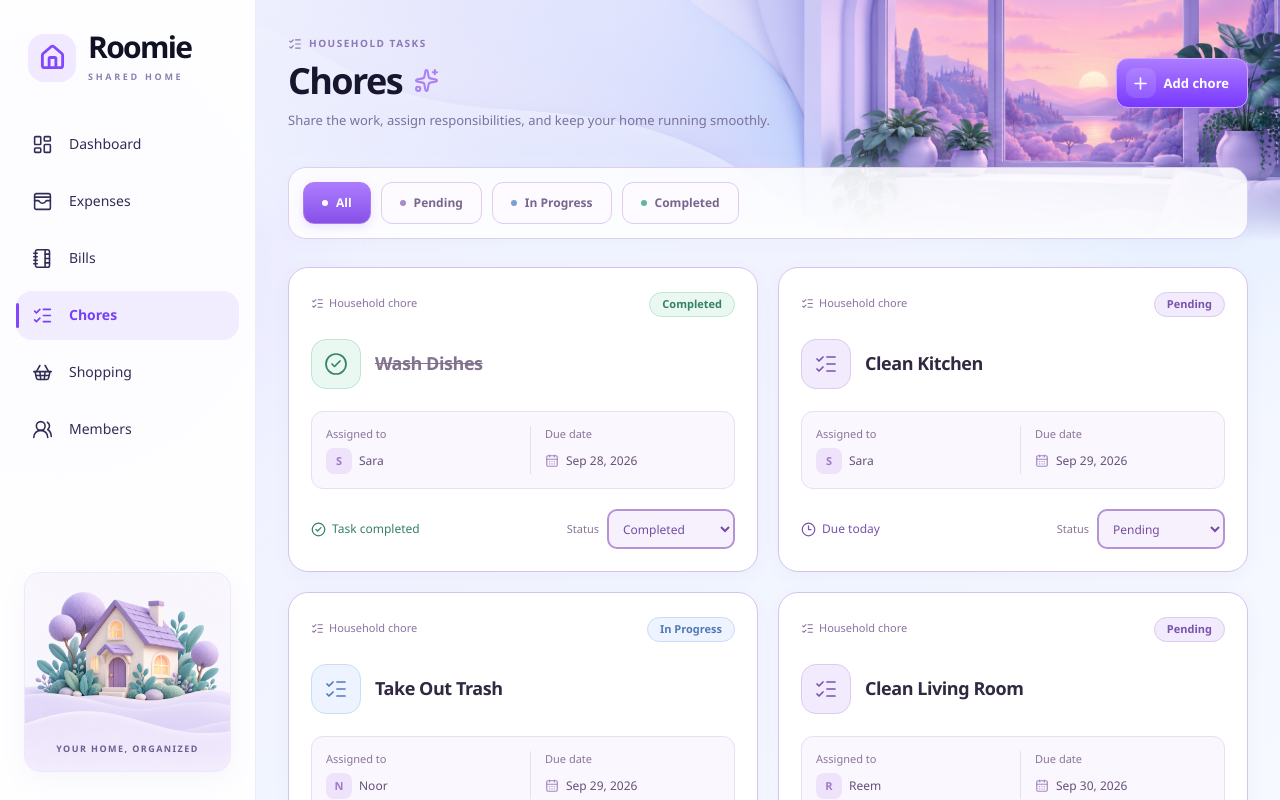
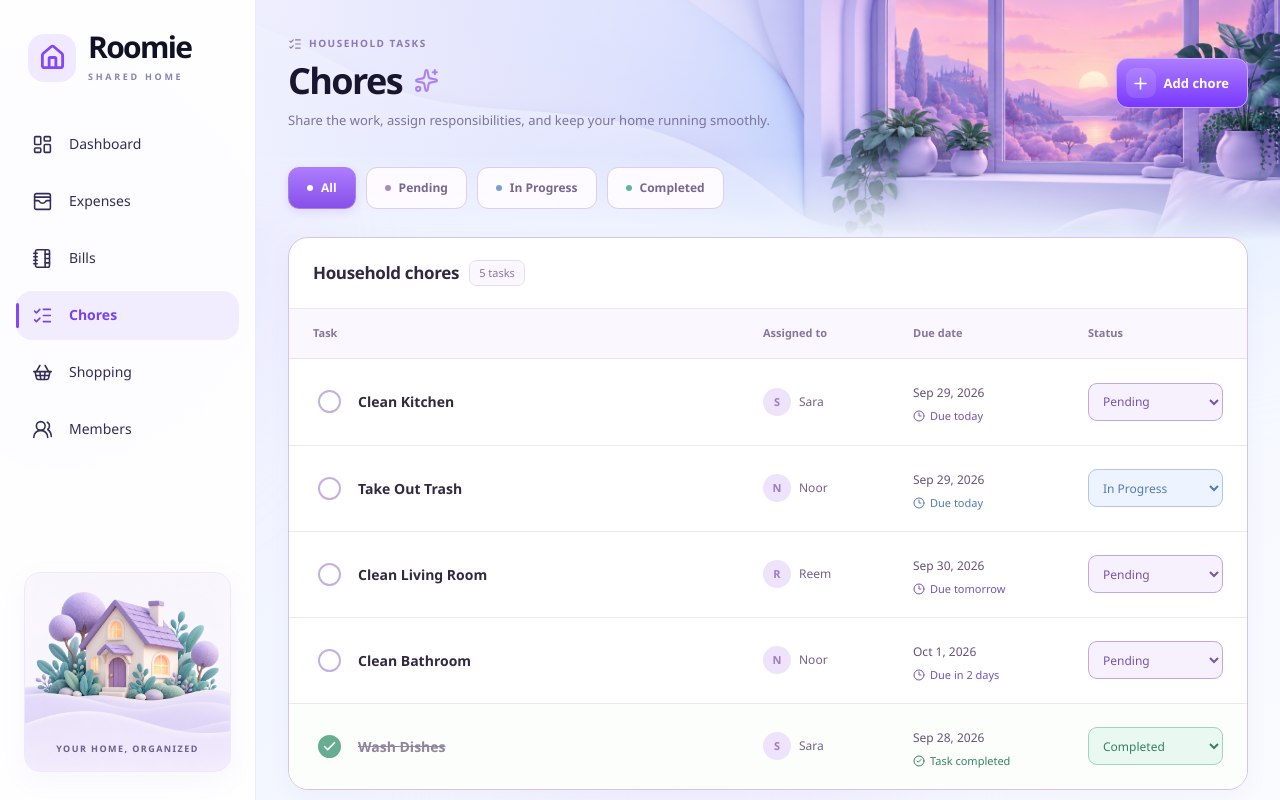
Before and after one commit to noorkamleh/roomie, a React (Vite) app: page /chores in a window 1280 px wide. Shown: the top 800 px of the page. Built offline with nearby package versions, Linux system fonts and the light colour scheme.

Commit message:
style(chores): replace task cards with a compact task list

```diff
--- a/src/features/chores/components/ChoreCard.tsx
+++ /dev/null
@@ -1,89 +0,0 @@
-import { CalendarDays, CircleCheck, Clock3, ListChecks } from "lucide-react";
-import type { Chore } from "../../../shared/types";
-import { daysUntil, dueLabel } from "../../../shared/utils/dates";
-import StatusBadge from "../../../shared/components/StatusBadge";
-import { choreStatuses, formatChoreDate } from "../utils/presentation";
-
-interface ChoreCardProps {
-  chore: Chore;
-  today: string;
-  onStatusChange: (chore: Chore, status: Chore["status"]) => void;
-}
-
-function ChoreCard({ chore, today, onStatusChange }: ChoreCardProps) {
-  const completed = chore.status === "completed";
-  const overdue = !completed && daysUntil(chore.dueDate, today) < 0;
-  return (
-    <article className={`chore-card chore-card--${chore.status}`}>
-      <div className="chore-card-topline">
-        <span className="chore-kind">
-          <ListChecks size={13} aria-hidden="true" />
-          Household chore
-        </span>
-        <div className="chore-status">
-          <StatusBadge status={chore.status} />
-        </div>
-      </div>
-      <div className="chore-card-heading">
-        <div className="chore-icon">
-          {completed ? (
-            <CircleCheck size={24} strokeWidth={1.7} aria-hidden="true" />
-          ) : (
-            <ListChecks size={24} strokeWidth={1.7} aria-hidden="true" />
-          )}
-        </div>
-        <h2>{chore.title}</h2>
-      </div>
-      <dl className="chore-details">
-        <div>
-          <dt>Assigned to</dt>
-          <dd>
-            <span className="chore-assignee-avatar" aria-hidden="true">
-              {chore.assignedTo.slice(0, 1).toUpperCase()}
-            </span>
-            {chore.assignedTo}
-          </dd>
-        </div>
-        <div>
-          <dt>Due date</dt>
-          <dd>
-            <CalendarDays size={14} aria-hidden="true" />
-            <time dateTime={chore.dueDate}>
-              {formatChoreDate(chore.dueDate)}
-            </time>
-          </dd>
-        </div>
-      </dl>
-      <div className="chore-card-footer">
-        <p className={`chore-timing ${overdue ? "is-overdue" : ""}`}>
-          {completed ? (
-            <CircleCheck size={15} aria-hidden="true" />
-          ) : (
-            <Clock3 size={15} aria-hidden="true" />
-          )}
-          {completed ? "Task completed" : dueLabel(chore.dueDate, today)}
-        </p>
-        <label className="chore-status-control">
-          <span>Status</span>
-          <select
-            aria-label={`Status of ${chore.title}`}
-            value={chore.status}
-            onChange={(event) => {
-              const status = choreStatuses.find(
-                (value) => value === event.target.value,
-              );
-              if (status) onStatusChange(chore, status);
-            }}
-          >
-            {choreStatuses.map((status) => (
-              <option key={status} value={status}>
-                {status.replaceAll("-", " ")}
-              </option>
-            ))}
-          </select>
-        </label>
-      </div>
-    </article>
-  );
-}
-export default ChoreCard;
--- /dev/null
+++ b/src/features/chores/components/ChoreList.tsx
@@ -0,0 +1,44 @@
+import type { Chore } from "../../../shared/types";
+import EmptyState from "../../../shared/components/EmptyState";
+import ChoreRow from "./ChoreRow";
+
+interface ChoreListProps {
+  entries: Chore[];
+  today: string;
+  onStatusChange: (chore: Chore, status: Chore["status"]) => void;
+}
+
+function ChoreList({ entries, today, onStatusChange }: ChoreListProps) {
+  return (
+    <section className="chore-list" aria-labelledby="chore-list-heading">
+      <div className="chore-list-heading">
+        <h2 id="chore-list-heading">Household chores</h2>
+        <span>
+          {entries.length} {entries.length === 1 ? "task" : "tasks"}
+        </span>
+      </div>
+      <div className="chore-list-columns" aria-hidden="true">
+        <span>Task</span>
+        <span>Assigned to</span>
+        <span>Due date</span>
+        <span>Status</span>
+      </div>
+      <ul aria-label="Household chores">
+        {entries.map((chore) => (
+          <ChoreRow
+            key={chore.id}
+            chore={chore}
+            today={today}
+            onStatusChange={onStatusChange}
+          />
+        ))}
+      </ul>
+      {entries.length === 0 && (
+        <div className="chore-list-empty">
+          <EmptyState message="No chores in this view." />
+        </div>
+      )}
+    </section>
+  );
+}
+export default ChoreList;
--- /dev/null
+++ b/src/features/chores/components/ChoreRow.tsx
@@ -0,0 +1,85 @@
+import { Check, CircleCheck, Clock3 } from "lucide-react";
+import type { Chore } from "../../../shared/types";
+import { daysUntil, dueLabel } from "../../../shared/utils/dates";
+import { choreStatuses, formatChoreDate } from "../utils/presentation";
+
+interface ChoreRowProps {
+  chore: Chore;
+  today: string;
+  onStatusChange: (chore: Chore, status: Chore["status"]) => void;
+}
+
+function ChoreRow({ chore, today, onStatusChange }: ChoreRowProps) {
+  const completed = chore.status === "completed";
+  const days = daysUntil(chore.dueDate, today);
+  const overdue = !completed && days < 0;
+  const timing = completed
+    ? "Task completed"
+    : days === -1
+      ? "1 day overdue"
+      : dueLabel(chore.dueDate, today);
+  return (
+    <li className={`chore-row chore-row--${chore.status}`}>
+      <div className="chore-row-task">
+        <label className="chore-completion">
+          <input
+            type="checkbox"
+            aria-label={`Complete ${chore.title}`}
+            checked={completed}
+            onChange={(event) =>
+              onStatusChange(
+                chore,
+                event.target.checked ? "completed" : "pending",
+              )
+            }
+          />
+          <span aria-hidden="true">
+            {completed && <Check size={15} strokeWidth={2.5} />}
+          </span>
+        </label>
+        <h3>{chore.title}</h3>
+      </div>
+      <div className="chore-row-assignee">
+        <span className="chore-cell-label">Assigned to</span>
+        <span className="chore-person">
+          <span className="chore-assignee-avatar" aria-hidden="true">
+            {chore.assignedTo.slice(0, 1).toUpperCase()}
+          </span>
+          <span>{chore.assignedTo}</span>
+        </span>
+      </div>
+      <div className="chore-row-date">
+        <span className="chore-cell-label">Due date</span>
+        <time dateTime={chore.dueDate}>{formatChoreDate(chore.dueDate)}</time>
+        <p className={`chore-timing ${overdue ? "is-overdue" : ""}`}>
+          {completed ? (
+            <CircleCheck size={12} aria-hidden="true" />
+          ) : (
+            <Clock3 size={12} aria-hidden="true" />
+          )}
+          {timing}
+        </p>
+      </div>
+      <label className="chore-status-control">
+        <span className="chore-cell-label">Status</span>
+        <select
+          aria-label={`Status of ${chore.title}`}
+          value={chore.status}
+          onChange={(event) => {
+            const status = choreStatuses.find(
+              (value) => value === event.target.value,
+            );
+            if (status) onStatusChange(chore, status);
+          }}
+        >
+          {choreStatuses.map((status) => (
+            <option key={status} value={status}>
+              {status.replaceAll("-", " ")}
+            </option>
+          ))}
+        </select>
+      </label>
+    </li>
+  );
+}
+export default ChoreRow;
--- a/src/features/chores/hooks/useChoreList.ts
+++ b/src/features/chores/hooks/useChoreList.ts
@@ -14,7 +14,11 @@
   const [filter, setFilter] = useState<ChoreFilter>("all");
   const { error, perform } = useAction();
   const entries = [...state.chores]
-    .sort((a, b) => a.dueDate.localeCompare(b.dueDate))
+    .sort(
+      (a, b) =>
+        Number(a.status === "completed") - Number(b.status === "completed") ||
+        a.dueDate.localeCompare(b.dueDate),
+    )
     .filter((chore) => filter === "all" || chore.status === filter);
 
   function changeStatus(chore: Chore, status: Chore["status"]) {
--- a/src/features/chores/pages/Chores.tsx
+++ b/src/features/chores/pages/Chores.tsx
@@ -1,9 +1,8 @@
 import "../styles/chores.css";
 import ChoresHeader from "../components/ChoresHeader";
 import Modal from "../../../shared/components/Modal";
-import EmptyState from "../../../shared/components/EmptyState";
 import ChoreForm from "../components/ChoreForm";
-import ChoreCard from "../components/ChoreCard";
+import ChoreList from "../components/ChoreList";
 import ChoreFilters from "../components/ChoreFilters";
 import { useChoreList } from "../hooks/useChoreList";
 
@@ -28,17 +27,11 @@
           {error}
         </p>
       )}
-      <div className="chore-card-grid">
-        {entries.map((chore) => (
-          <ChoreCard
-            key={chore.id}
-            chore={chore}
-            today={today}
-            onStatusChange={changeStatus}
-          />
-        ))}
-      </div>
-      {entries.length === 0 && <EmptyState message="No chores in this view." />}
+      <ChoreList
+        entries={entries}
+        today={today}
+        onStatusChange={changeStatus}
+      />
       {adding && (
         <Modal title="Add chore" onClose={closeAdd}>
           <ChoreForm onSaved={closeAdd} />
--- a/src/features/chores/styles/chores.css
+++ b/src/features/chores/styles/chores.css
@@ -60,11 +60,6 @@
   display: flex;
   flex-wrap: wrap;
   gap: 10px;
-  padding: 14px;
-  border: 1px solid #ddd0ef;
-  border-radius: 18px;
-  background: #ffffffd9;
-  box-shadow: 0 4px 18px #6d5bb408;
 }
 .chore-filter {
   display: inline-flex;
@@ -112,156 +107,168 @@
   background: #ffffff;
 }
 
-.chore-card-grid {
-  display: grid;
-  grid-template-columns: repeat(auto-fit, minmax(min(100%, 360px), 1fr));
-  gap: 20px;
-}
-.chore-card {
-  --chore-accent: #7953ac;
-  --chore-tint: #f2ebfd;
-  --chore-status-border: #ddcaef;
-  display: flex;
-  flex-direction: column;
+.chore-list {
+  overflow: hidden;
   min-width: 0;
-  padding: 22px;
   border: 1px solid #d6c3eb;
   border-radius: 20px;
   background: #ffffff;
-  box-shadow: 0 4px 18px #6d5bb40c;
-  transition:
-    border-color 180ms,
-    box-shadow 180ms;
+  box-shadow: 0 6px 24px #6d5bb40c;
 }
-.chore-card:hover {
-  border-color: #b998de;
-  box-shadow: 0 10px 32px #6d5bb412;
+.chore-list-heading {
+  display: flex;
+  align-items: center;
+  gap: 10px;
+  padding: 22px 24px;
 }
-.chore-card--in-progress {
+.chore-list-heading h2 {
+  color: #312841;
+  font-size: 17px;
+  font-weight: 650;
+  letter-spacing: -0.02em;
+}
+.chore-list-heading > span {
+  padding: 4px 9px;
+  border: 1px solid #e6dcf5;
+  border-radius: 7px;
+  background: #faf7ff;
+  color: #8d72aa;
+  font-size: 11px;
+}
+.chore-list-columns,
+.chore-row {
+  display: grid;
+  grid-template-columns: minmax(0, 1fr) 130px 155px 135px;
+  align-items: center;
+  gap: 20px;
+  padding: 16px 24px;
+}
+.chore-list-columns {
+  border-top: 1px solid #eee6f6;
+  border-bottom: 1px solid #e9def4;
+  background: #faf7fe;
+  color: #897599;
+  font-size: 11px;
+  font-weight: 600;
+}
+.chore-row {
+  --chore-accent: #7953ac;
+  --chore-tint: #f6f1fd;
+  --chore-status-border: #c5a6e5;
+  min-height: 86px;
+  transition: background 180ms;
+}
+.chore-row + .chore-row {
+  border-top: 1px solid #eee6f6;
+}
+.chore-row:hover {
+  background: #fcfaff;
+}
+.chore-row--in-progress {
   --chore-accent: #527ab5;
   --chore-tint: #edf4ff;
-  --chore-status-border: #cbdcf5;
+  --chore-status-border: #adc6ea;
 }
-.chore-card--completed {
+.chore-row--completed {
   --chore-accent: #358167;
   --chore-tint: #eaf8f2;
-  --chore-status-border: #bee5d5;
+  --chore-status-border: #a0d4c0;
+  background: #fcfefc;
 }
-.chore-card-topline {
+.chore-row-task {
   display: flex;
   align-items: center;
-  justify-content: space-between;
-  flex-wrap: wrap;
-  gap: 8px;
+  gap: 13px;
+  min-width: 0;
 }
-.chore-kind {
-  display: inline-flex;
-  align-items: center;
-  gap: 5px;
-  color: #8b729f;
-  font-size: 11px;
-  font-weight: 500;
+.chore-row-task h3 {
+  color: #312841;
+  font-size: 14px;
+  font-weight: 600;
+  line-height: 1.5;
+  overflow-wrap: anywhere;
 }
-.chore-status > span {
-  border: 1px solid var(--chore-status-border);
-  background: var(--chore-tint);
-  color: var(--chore-accent);
-  font-size: 11px;
-  text-transform: capitalize;
+.chore-row--completed h3 {
+  color: #93849e;
+  text-decoration: line-through;
 }
-.chore-card-heading {
-  display: grid;
-  grid-template-columns: 50px minmax(0, 1fr);
-  align-items: center;
-  gap: 14px;
-  margin-top: 22px;
-}
-.chore-icon {
+.chore-completion {
+  position: relative;
   display: grid;
   place-items: center;
-  width: 50px;
-  height: 50px;
-  border: 1px solid var(--chore-status-border);
-  border-radius: 15px;
-  background: var(--chore-tint);
-  color: var(--chore-accent);
+  flex-shrink: 0;
+  width: 32px;
+  height: 32px;
+  cursor: pointer;
 }
-.chore-card-heading h2 {
-  color: #312841;
-  font-size: 18px;
-  font-weight: 650;
-  letter-spacing: -0.025em;
-  line-height: 1.4;
-  overflow-wrap: anywhere;
+.chore-completion input {
+  position: absolute;
+  inset: 0;
+  width: 100%;
+  height: 100%;
+  opacity: 0;
+  cursor: pointer;
 }
-.chore-card--completed h2 {
-  color: #82728e;
-  text-decoration: line-through;
+.chore-completion > span {
+  display: grid;
+  place-items: center;
+  width: 23px;
+  height: 23px;
+  border: 2px solid #c5afe0;
+  border-radius: 50%;
+  background: #ffffff;
+  color: #ffffff;
+  transition:
+    background 180ms,
+    border-color 180ms;
 }
-.chore-details {
-  display: grid;
-  grid-template-columns: repeat(2, minmax(0, 1fr));
-  gap: 14px;
-  margin-top: 22px;
-  padding: 14px;
-  border: 1px solid #e9def4;
-  border-radius: 12px;
-  background: #faf7fe;
+.chore-completion:hover > span {
+  border-color: #a379ce;
+  background: #f6efff;
 }
-.chore-details > div {
+.chore-completion input:checked + span {
+  border-color: #68ad92;
+  background: #68ad92;
+}
+.chore-completion input:focus-visible + span {
+  outline: 2px solid #a476ed;
+  outline-offset: 4px;
+}
+.chore-row-assignee,
+.chore-row-date {
   min-width: 0;
 }
-.chore-details > div + div {
-  border-left: 1px solid #e9def4;
-  padding-left: 14px;
-}
-.chore-details dt {
-  color: #897599;
-  font-size: 11px;
-}
-.chore-details dd {
+.chore-person {
   display: flex;
   align-items: center;
-  gap: 7px;
-  min-height: 26px;
-  margin-top: 6px;
-  color: #665078;
+  gap: 8px;
+  color: #766086;
   font-size: 12px;
-  font-weight: 500;
   overflow-wrap: anywhere;
-}
-.chore-details dd svg {
-  flex-shrink: 0;
-  color: #a586c2;
 }
 .chore-assignee-avatar {
   display: grid;
   place-items: center;
-  width: 26px;
-  height: 26px;
+  width: 28px;
+  height: 28px;
   flex-shrink: 0;
-  border-radius: 8px;
+  border-radius: 50%;
   background: #eee3fa;
   color: #a07ac6;
   font-size: 11px;
   font-weight: 600;
 }
-.chore-card-footer {
-  display: flex;
-  flex-wrap: wrap;
-  align-items: center;
-  justify-content: space-between;
-  gap: 14px;
-  margin-top: auto;
-  padding-top: 20px;
+.chore-row-date > time {
+  color: #665078;
+  font-size: 12px;
 }
 .chore-timing {
   display: flex;
   align-items: center;
-  gap: 6px;
+  gap: 5px;
+  margin-top: 5px;
   color: var(--chore-accent);
-  font-size: 12px;
-  font-weight: 500;
+  font-size: 11px;
 }
 .chore-timing svg {
   flex-shrink: 0;
@@ -269,31 +276,34 @@
 .chore-timing.is-overdue {
   color: #ac4767;
 }
+.chore-cell-label {
+  position: absolute;
+  width: 1px;
+  height: 1px;
+  overflow: hidden;
+  clip-path: inset(50%);
+}
 .chore-status-control {
-  display: flex;
-  align-items: center;
-  gap: 8px;
-  color: #897599;
-  font-size: 11px;
+  min-width: 0;
 }
 .chore-status-control select {
-  min-width: 128px;
-  min-height: 40px;
+  width: 100%;
+  min-height: 38px;
   padding: 8px 10px;
-  border: 2px solid #b493d6;
-  border-radius: 10px;
-  background: #f6f1fd;
-  color: #754c9f;
+  border: 1.5px solid var(--chore-status-border);
+  border-radius: 9px;
+  background: var(--chore-tint);
+  color: var(--chore-accent);
   font-size: 12px;
   font-weight: 500;
   text-transform: capitalize;
-  transition:
-    border-color 180ms,
-    background 180ms;
+  cursor: pointer;
 }
 .chore-status-control select:hover {
-  border-color: #9468bf;
-  background: #eee3fb;
+  border-color: var(--chore-accent);
+}
+.chore-list-empty {
+  padding: 20px;
 }
 .chore-form {
   display: grid;
@@ -307,6 +317,33 @@
   color: #a18bad;
 }
 
+@media (max-width: 1150px) {
+  .chore-list-columns {
+    display: none;
+  }
+  .chore-row {
+    grid-template-columns: minmax(0, 1fr) 140px;
+    gap: 14px 20px;
+    padding: 20px;
+  }
+  .chore-row-task {
+    grid-column: 1;
+    grid-row: 1;
+  }
+  .chore-row-assignee {
+    grid-column: 1;
+    grid-row: 2;
+    padding-left: 45px;
+  }
+  .chore-row-date {
+    grid-column: 2;
+    grid-row: 2;
+  }
+  .chore-status-control {
+    grid-column: 2;
+    grid-row: 1;
+  }
+}
 @media (max-width: 600px) {
   .chores-page {
     gap: 22px;
@@ -319,37 +356,50 @@
   }
   .chore-filters {
     gap: 8px;
-    padding: 12px;
   }
   .chore-filter {
     flex: 1 1 auto;
     padding: 9px 12px;
   }
-  .chore-card {
-    padding: 18px;
+  .chore-list-heading {
+    padding: 18px 16px;
   }
-  .chore-card-heading {
-    gap: 12px;
+  .chore-list-heading h2 {
+    font-size: 15px;
   }
-  .chore-card-heading h2 {
-    font-size: 17px;
+  .chore-row {
+    grid-template-columns: minmax(0, 1fr) minmax(0, 1fr);
+    gap: 12px 10px;
+    padding: 16px;
   }
-  .chore-details {
-    grid-template-columns: 1fr;
-    gap: 12px;
+  .chore-row-task {
+    grid-column: 1 / -1;
   }
-  .chore-details > div + div {
-    border-left: 0;
+  .chore-row-assignee {
+    grid-column: 1;
+    grid-row: 2;
     padding-left: 0;
-    border-top: 1px solid #e9def4;
-    padding-top: 12px;
+  }
+  .chore-row-date {
+    grid-column: 1 / -1;
+    grid-row: 3;
+    display: flex;
+    flex-wrap: wrap;
+    align-items: center;
+    gap: 6px 12px;
   }
   .chore-status-control {
-    justify-content: space-between;
+    grid-column: 2;
+    grid-row: 2;
+  }
+  .chore-status-control select {
     width: 100%;
   }
-  .chore-status-control select {
-    flex: 1;
-    max-width: 180px;
+  .chore-row-date > time {
+    font-size: 11px;
+  }
+  .chore-timing {
+    font-size: 10px;
+    margin-top: 0;
   }
 }
```
Also changed, not shown: 1 other file (tests, documents, lock files or other folders).
